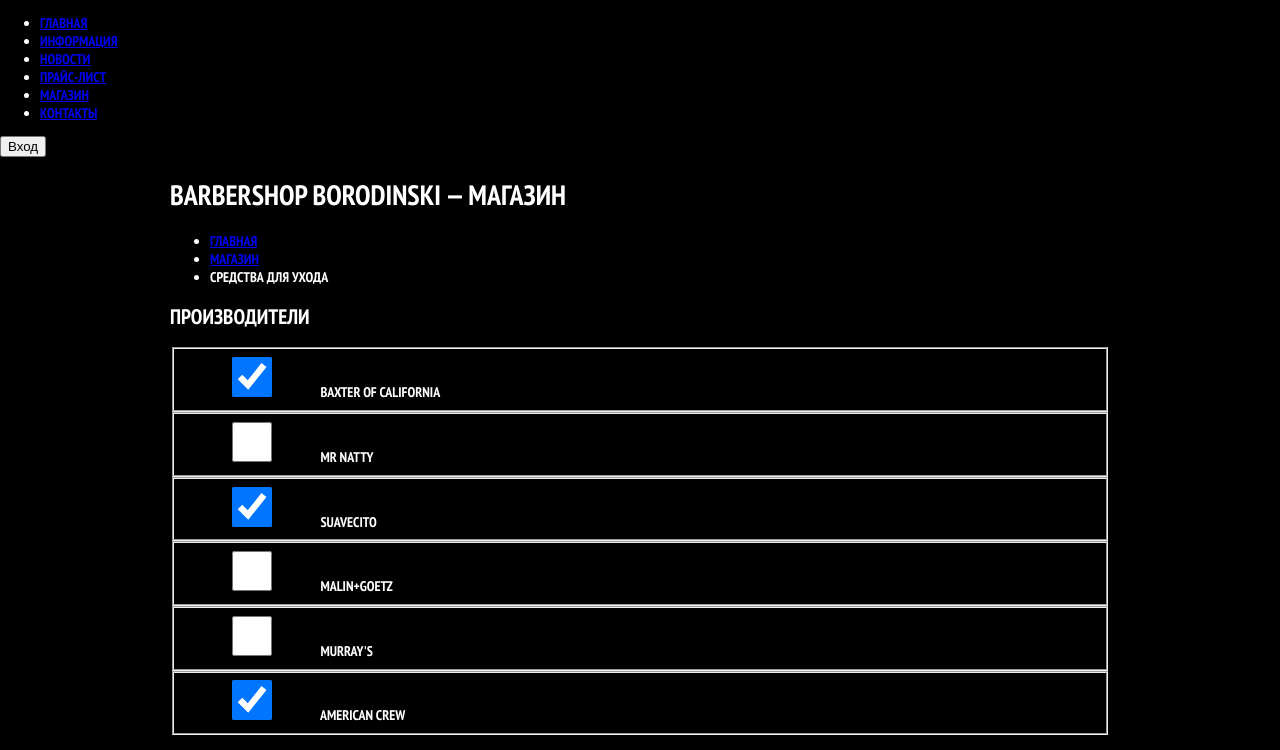
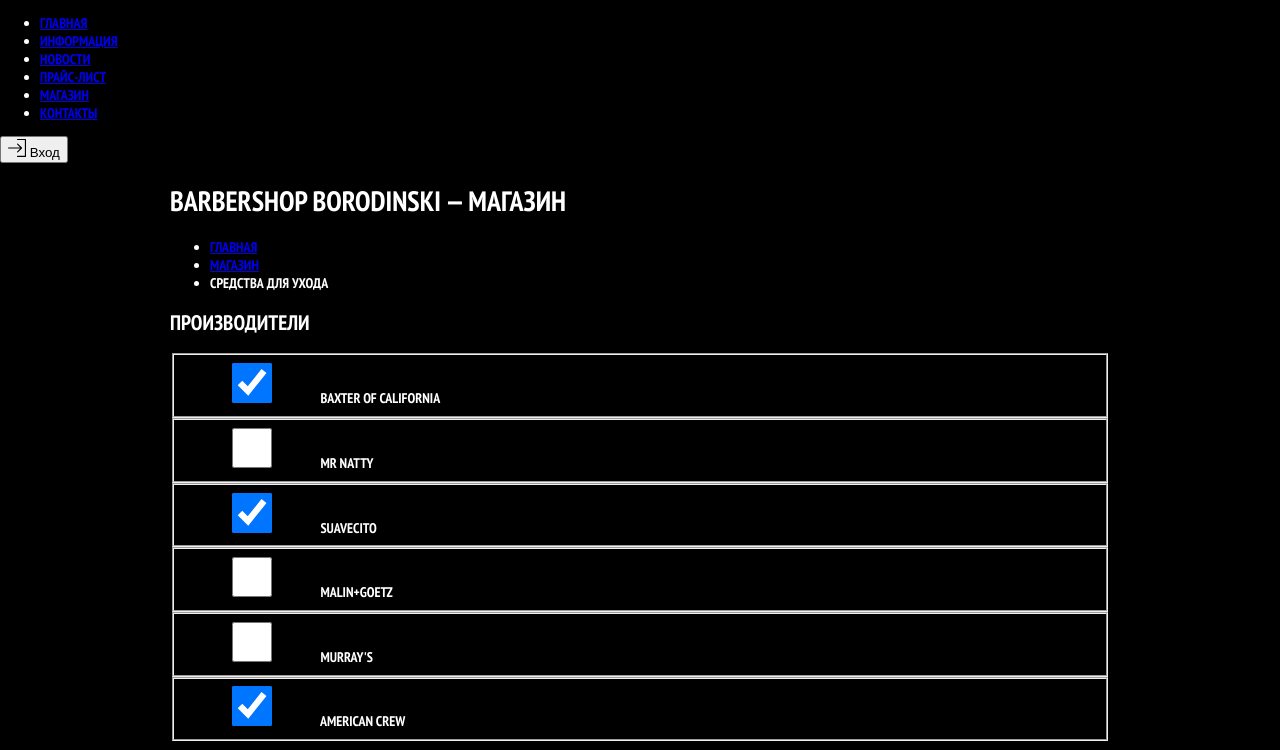
Before and after one commit to vensky/barbershop, a website: page src/html/shop.html in a window 1280 px wide. Shown: the top 750 px of the page. Drawn offline with nearby package versions, Linux system fonts and the light colour scheme; files that its build step writes are made by us from their sources; files whose address does not match are found by name.

Commit message:
Добавляет иконку входа

```diff
--- a/src/html/common/header.html
+++ b/src/html/common/header.html
@@ -13,10 +13,7 @@
 		<div class="sign-in">
 			<button class="sign-in__btn" type="button">
 				<span class="sign-in__icon">
-<!-- 					<svg height="18px" width="18px" xmlns="http://www.w3.org/2000/svg">
-						<path d="M372.939,0H204.515c-6.641,0-12.03,5.39-12.03,12.03s5.39,12.03,12.03,12.03h156.394v336.848H204.515c-6.641,0-12.03,5.39-12.03,12.03s5.39,12.03,12.03,12.03h168.424c6.641,0,12.03-5.39,12.03-12.03V12.03C384.97,5.39,379.58,0,372.939,0z"/>
-						<path d="M197.213,268.276c-4.704,4.752-4.704,12.439,0,17.179c4.704,4.752,12.319,4.752,17.011,0l82.997-84.2c4.632-4.68,4.68-12.512,0-17.191l-83.009-84.2c-4.704-4.752-12.319-4.74-17.011,0c-4.704,4.74-4.704,12.439,0,17.179l62.558,63.46H12.03C5.39,180.503,0,185.94,0,192.653c0,6.713,5.39,12.151,12.03,12.151h247.74L197.213,268.276z"/>
-					</svg> -->
+				<svg height="18px" width="18px" viewBox="0 0 385 385" xmlns="http://www.w3.org/2000/svg"><path d="m372.939 0h-168.424c-6.641 0-12.03 5.39-12.03 12.03s5.39 12.03 12.03 12.03h156.394v336.848h-156.394c-6.641 0-12.03 5.39-12.03 12.03s5.39 12.03 12.03 12.03h168.424c6.641 0 12.03-5.39 12.03-12.03v-360.908c.001-6.64-5.389-12.03-12.03-12.03z"/><path d="m197.213 268.276c-4.704 4.752-4.704 12.439 0 17.179 4.704 4.752 12.319 4.752 17.011 0l82.997-84.2c4.632-4.68 4.68-12.512 0-17.191l-83.009-84.2c-4.704-4.752-12.319-4.74-17.011 0-4.704 4.74-4.704 12.439 0 17.179l62.558 63.46h-247.729c-6.64 0-12.03 5.437-12.03 12.15s5.39 12.151 12.03 12.151h247.74z"/></svg>
 				</span>
 				Вход
 			</button>
```
